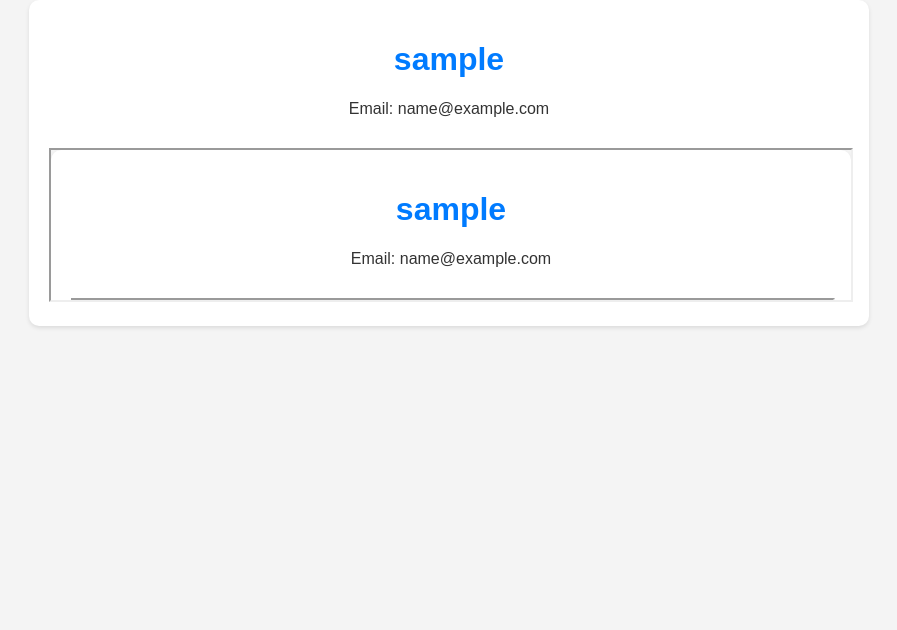
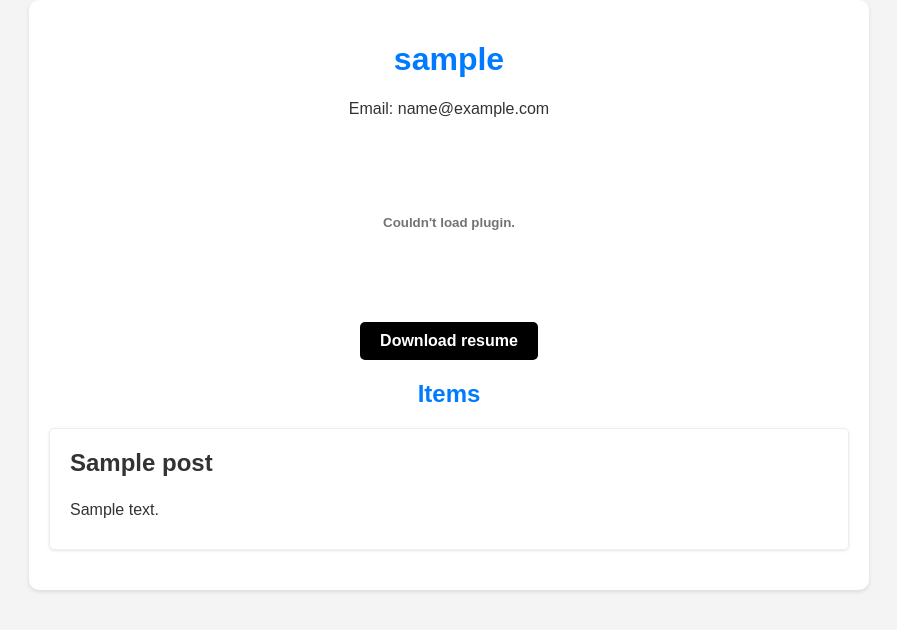
Before and after one commit to MyroslavG/AboutMe, a Flask app: page /page/1 in a window 1280 px wide. Shown: the top 630 px of the page, without its empty margins (191-1088 px from the left). Run offline with Flask 3, Linux system fonts and the light colour scheme; tables that the repository leaves empty hold one stand-in row (values such as "Sample post"); some libraries are stand-ins or nearby versions.

Commit message:
resume save add

```diff
--- a/flaskblog/templates/user_page.html
+++ b/flaskblog/templates/user_page.html
@@ -2,7 +2,7 @@
 <html lang="en">
 <head>
     <meta charset="UTF-8">
-    <title>User Page</title>
+    <title>{{ user.username }} page</title>
     <style>
         body {
             font-family: Arial, sans-serif;
@@ -67,7 +67,7 @@
 
         <div class="pdf-container">
             {% if pdf_url %}
-                <iframe src="{{ pdf_url }}" type="application/pdf" width="100%" height="100%" >
+                <embed src="{{ pdf_url }}" type="application/pdf" width="100%" height="100%" />
                 <a href="{{ pdf_url }}" download="User_Resume{{ user.username }}.pdf" class="download-btn">Download resume</a>
             {% else %}
                 <p>No resume available</p>
```
